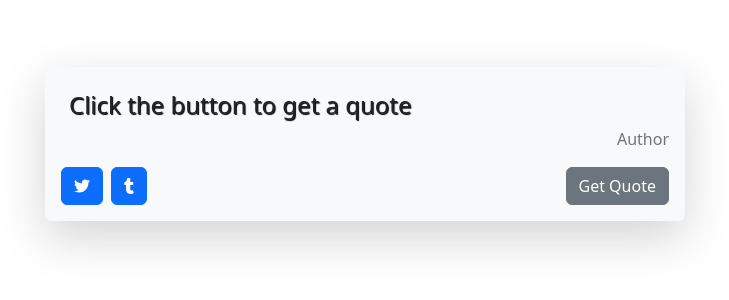
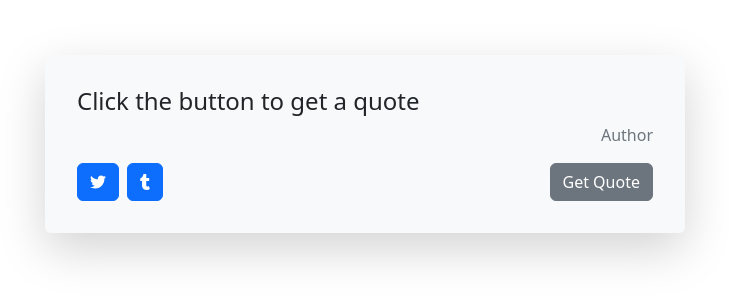
Before and after one commit to raulg-cpp/quote-generator, a React (Create React App) app: page / in a window 1280 px wide. Shown: the part 256-556 px from the top of the page, without its empty margins (275-1004 px from the left). Built offline with nearby package versions, Linux system fonts and the light colour scheme.

Commit message:
added tooltips

```diff
--- a/package.json
+++ b/package.json
@@ -16,6 +16,7 @@
     "react": "^18.2.0",
     "react-dom": "^18.2.0",
     "react-scripts": "^5.0.1",
+    "react-tooltip": "^5.13.1",
     "web-vitals": "^2.1.4"
   },
   "scripts": {
--- a/src/App.css
+++ b/src/App.css
@@ -1,10 +1,21 @@
+/* Fade in text */
+.fade-in-text {
+  animation: fadeIn 5s;
+}
+
+@keyframes fadeIn {
+  0% { opacity: 0; }
+  100% { opacity: 1; }
+}
+
+/* Styles */
 .App {
   transition: background-color 0.5s ease;
 }
 
 .Quote {
   transition: color 0.5s ease;
-  text-shadow: 1px 1px 1px #000000;
+  /*text-shadow: 1px 1px 1px #000000; */
 }
 
 .App-logo {
--- a/src/App.js
+++ b/src/App.js
@@ -5,6 +5,9 @@ import { library } from '@fortawesome/fontawesome-svg-core'
 import { fab } from '@fortawesome/free-brands-svg-icons'
 import { fas } from '@fortawesome/free-solid-svg-icons'
 import { far } from '@fortawesome/free-regular-svg-icons'
+
+// tooltip
+import { Tooltip } from 'react-tooltip'
 
 // default
 //import logo from './logo.svg';
@@ -17,20 +20,33 @@ function App() {
 		<div id="main_box" className="App d-flex justify-content-center align-items-center">
 			<div className="w-50 bg-light p-3 rounded shadow-lg">
 				{/* Text */}
-				<div className="">
-					<h4 className="Quote m-2" id="quote">Click the button to get a quote</h4>
+				<div className="m-3">
+					<h4 className="Quote fade-in-text" id="quote">Click the button to get a quote</h4>
 					<p className="text-end text-secondary" id="author">Author</p>
 				</div>
 				{/* Buttons */}
-				<div className="d-flex justify-content-between">
+				<div className="m-3 d-flex justify-content-between">
 					<div className="">
-						<a className="btn btn-primary" href="">
+						{/* links */}
+						<a  data-tooltip-id="twitter_button"
+  							data-tooltip-content="Tweet this quote!"
+  							data-tooltip-place="bottom"
+						   	id="twitter_button" className="btn btn-primary" href=""
+						>
 							<FontAwesomeIcon icon="fa-brands fa-twitter" />
 						</a>
 
-						<a className="mx-2 btn btn-primary" href="">
+						<a data-tooltip-id="tumblr_button"
+  						   data-tooltip-content="Post this quote on Tumblr!"
+  						   data-tooltip-place="bottom"
+						   id="tumblr_button" className="mx-2 btn btn-primary" href=""
+						>
 							<FontAwesomeIcon icon="fa-brands fa-tumblr" />
 						</a>
+
+						{/* Tooltips */}
+						<Tooltip id="twitter_button" />
+						<Tooltip id="tumblr_button" />
 					</div>
 
 					<QuoteButton />
--- a/src/quote.js
+++ b/src/quote.js
@@ -5,8 +5,17 @@
 	https://www.slingacademy.com/article/how-to-generate-random-color-in-javascript/
 */
 
+export default function QuoteButton() {
+	const updateLinks = (quote) => {
+		let format_quote = encodeURIComponent(quote);
 
-export default function QuoteButton() {
+		let twitter = document.getElementById('twitter_button');
+		let tumblr = document.getElementById('tumblr_button');
+
+		twitter.href = encodeURI('https://twitter.com/intent/tweet/?text=' + format_quote);
+		tumblr.href = encodeURI('https://www.tumblr.com/widgets/share/tool?canonicalUrl=&caption=');
+	};
+
 	const updateContent = () => {
 		let quote = document.getElementById("quote");
 		let author = document.getElementById("author");
@@ -23,6 +32,10 @@ export default function QuoteButton() {
       			author.innerText = "- " + item.author;
       		}
     	);
+
+    	// buttons
+    	let quote_author = quote.innerText + author.innerText;
+    	updateLinks(quote_author);
 	};
 
 	const randomRgbColor = () => {
@@ -41,7 +54,6 @@ export default function QuoteButton() {
 		quote.style.color = color;
 	};
 
-
  	const handleClick = () => {
  		updateContent();
  		updateStyle();
```
Also changed, not shown: 2 other files (tests, documents, lock files or other folders).
